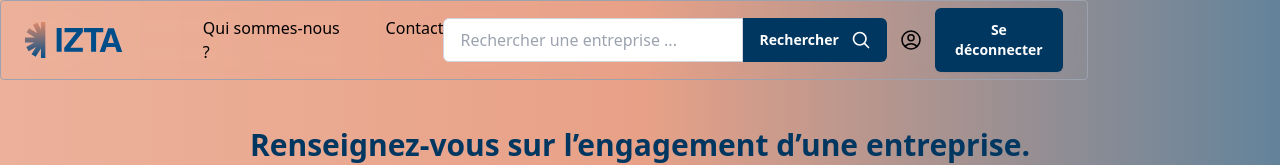
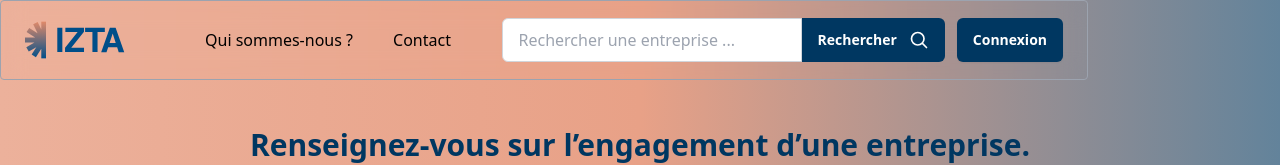
Before and after one commit to gregmlt/izta-Frontend, a Next.js app: page /results in a window 1280 px wide. Shown: the top 165 px of the page. Built offline with nearby package versions, Linux system fonts and the light colour scheme.

Commit message:
nav bar updated

```diff
--- a/components/Login.js
+++ b/components/Login.js
@@ -23,6 +23,7 @@ export default function Login() {
       .then((response) => response.json())
       .then((data) => {
         if (data.result) {
+          console.log(data);
           dispatch(addTokenToStore(data));
           router.push("/profile");
           setAutorized(true);
--- a/components/Navbar.js
+++ b/components/Navbar.js
@@ -11,10 +11,9 @@ import ProfileIcon from "./iconsSVG/ProfileIcon";
 export default function Navbar({ background }) {
   const router = useRouter();
   const dispatch = useDispatch();
+  const [isConnected, setIsConnected] = useState(false)
 
   const token = useSelector((state) => state.users.value.token);
-
-
   console.log(token)
 
   const handlePushToLogin = () => {
@@ -22,24 +21,21 @@ export default function Navbar({ background }) {
   };
   // Debug: Log the token value
   useEffect(() => {
+    setIsConnected(true)
     console.log("Current token:", token);
   }, [token]);
 
-  useEffect(() => {
-    const localStorageToken = localStorage.getItem('token');
-    if (!localStorageToken) {
-      dispatch(logout());
-    }
-  }, [dispatch]);
 
   const handleLogout = () => {
+    // Effacer le token dans le store Redux
     console.log('Déconnexion en cours...');
-    localStorage.removeItem('token');
-    console.log('Token supprimé de localStorage');
     dispatch(logout());
-    console.log('Action de déconnexion dispatchée');
+    console.log('Token supprimé de du store');
+    // Rediriger vers la page d'accueil
     router.push("./");
   };
+
+
 
 
   return (
@@ -60,7 +56,7 @@ export default function Navbar({ background }) {
       <div className="flex items-center">
         <SearchBar width="w-[300px]" />
         <div className="ml-3 flex items-center">
-        {!token && (
+        {token && (
             <>
               <div className="flex items-center">
                 <ProfileIcon />
@@ -70,7 +66,7 @@ export default function Navbar({ background }) {
               </div>
             </>
           )}
-          {token && (
+          {!token && (
             <PrimaryButton bgColor="bg-[#003761]" text="Connexion" hoverColor="hover:bg-[#3371a1]" clickFunc={handlePushToLogin} />
           )}
         </div>
--- a/reducers/users.js
+++ b/reducers/users.js
@@ -13,7 +13,7 @@ export const usersSlice = createSlice({
       state.value.token = action.payload.token;
     },
     logout: (state) => {
-      state.token = null;
+      state.value.token = null;
     },
   },
 });
```
Also changed, not shown: pages/profile/index.js (+3 -7 lines).
